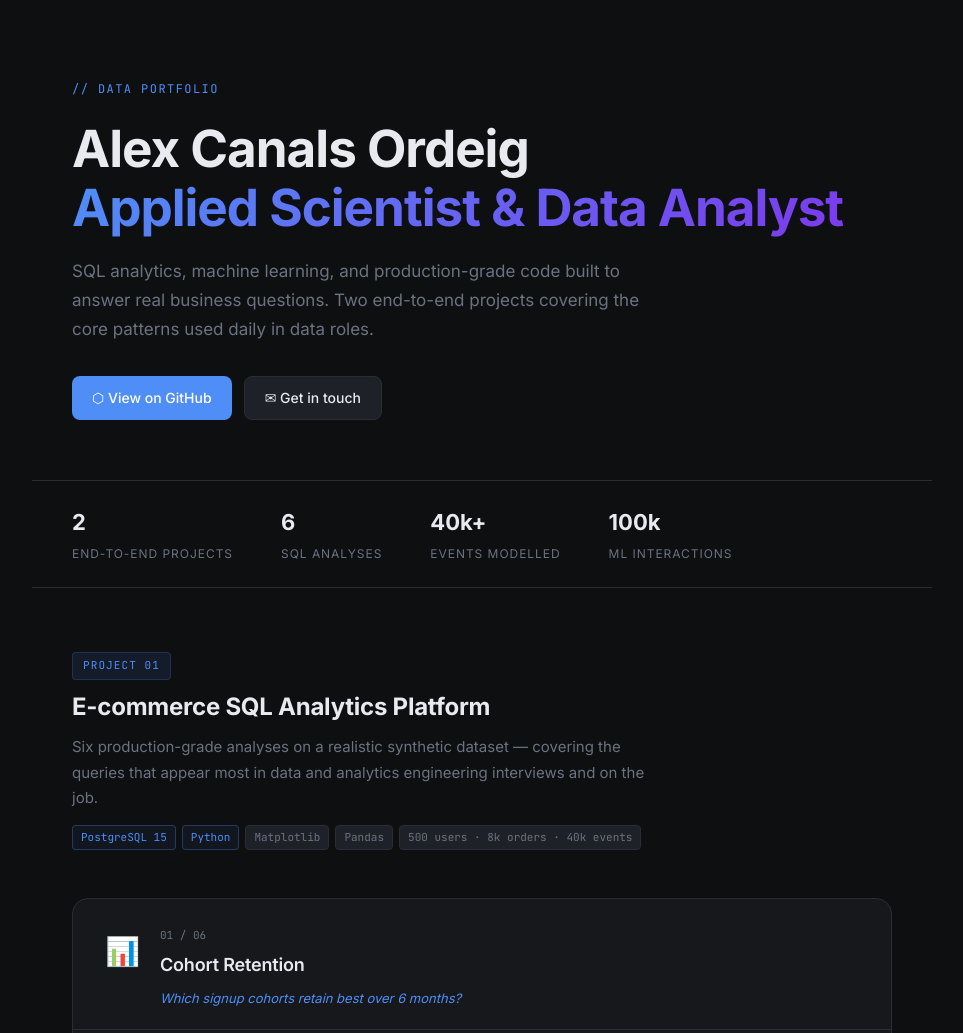
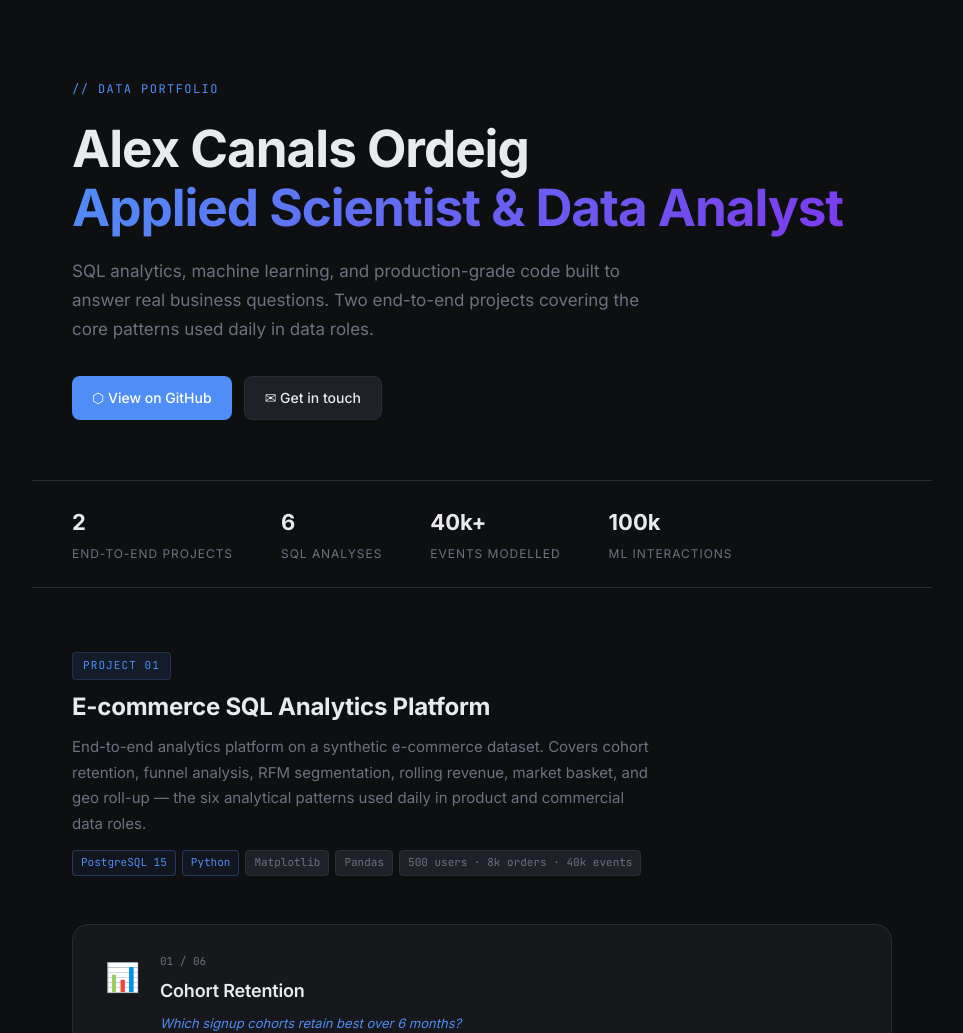
Before and after one commit to alexcanalsordeig/Applied_Scientist_Repo, a plain HTML site: page index.html in a window 1280 px wide. Shown: the top 1033 px of the page, without its empty margins (158-1121 px from the left). Drawn offline with Linux system fonts and the light colour scheme.

Commit message:
Update index.html

```diff
--- a/index.html
+++ b/index.html
@@ -442,7 +442,7 @@
         <span class="section-num">PROJECT 01</span>
       </div>
       <div class="section-title">E-commerce SQL Analytics Platform</div>
-      <p class="section-desc">Six production-grade analyses on a realistic synthetic dataset — covering the queries that appear most in data and analytics engineering interviews and on the job.</p>
+      <p class="section-desc">End-to-end analytics platform on a synthetic e-commerce dataset. Covers cohort retention, funnel analysis, RFM segmentation, rolling revenue, market basket, and geo roll-up — the six analytical patterns used daily in product and commercial data roles.</p>
       <div class="tags" style="margin-top:14px;">
         <span class="tag accent">PostgreSQL 15</span>
         <span class="tag accent">Python</span>
```
